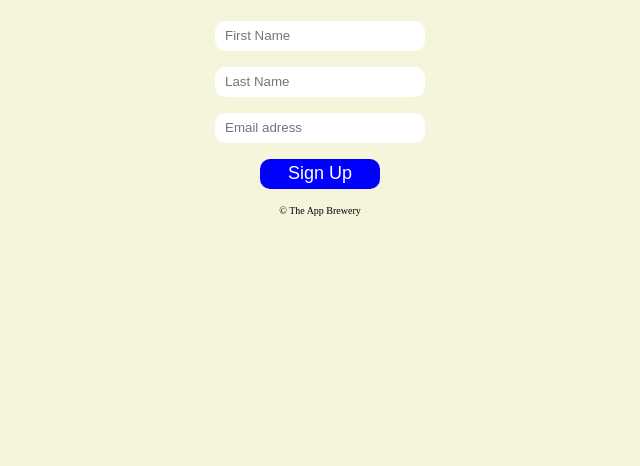
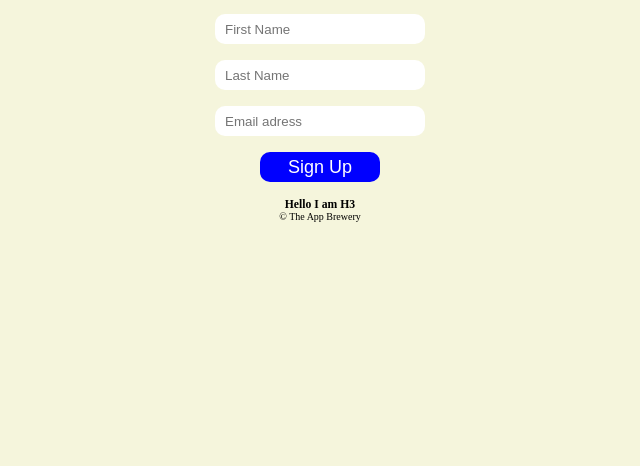
Before and after one commit to SherazHashmi1111/Weather-App, a website: page signup-form/index.html in a window 1280 px wide. Shown: the part 334-800 px from the top of the page, without its empty margins (320-960 px from the left). Drawn offline with Linux system fonts and the light colour scheme.

Commit message:
Added H2

```diff
--- a/signup-form/index.html
+++ b/signup-form/index.html
@@ -16,6 +16,7 @@
             <input type="email" name="email" placeholder="Email adress">
             <button type="submit">Sign Up</button>
         </form>
+        <h3>Hello I am H3</h3>
         <p>&copy; The App Brewery</p>
     </section>
 </body>
```
